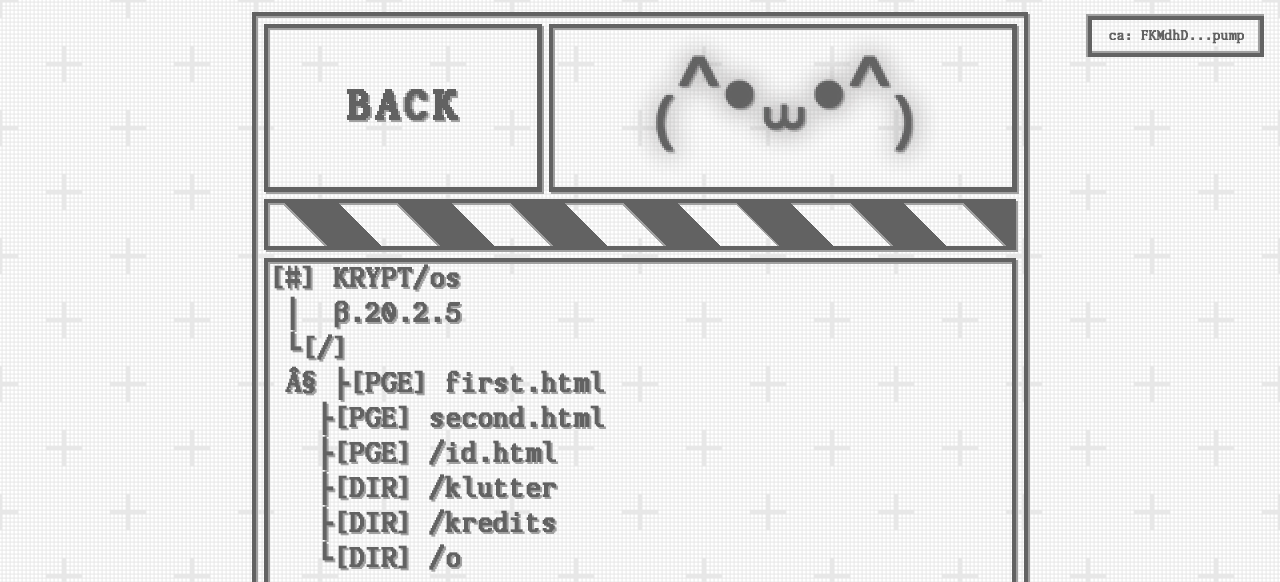
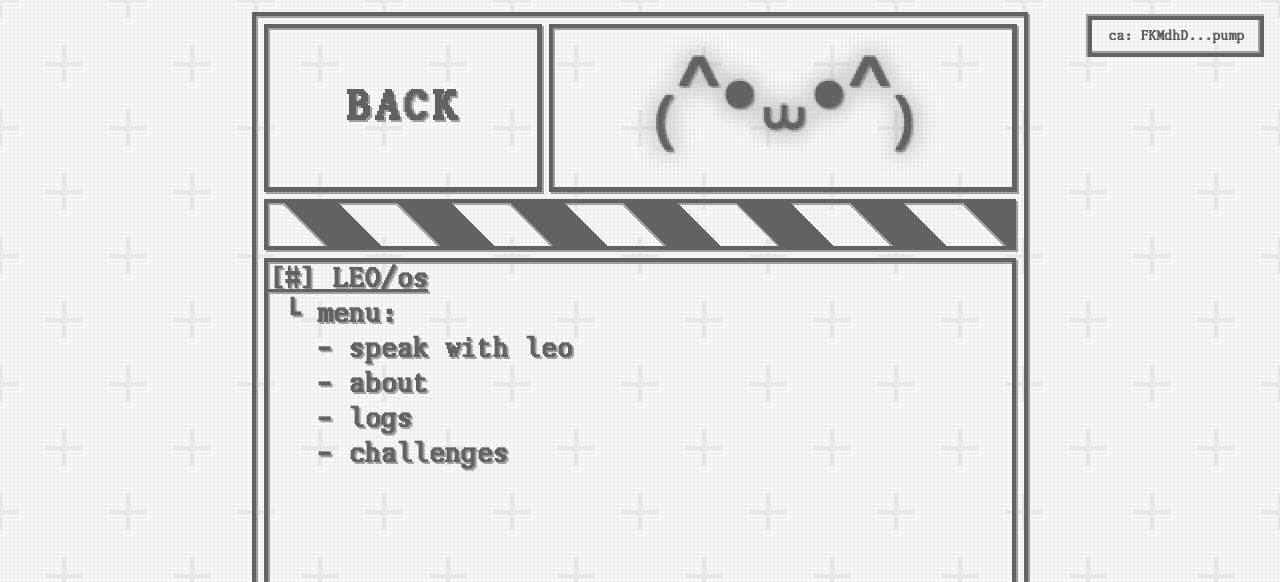
Before and after one commit to leorestored/leo-restored, a plain HTML site: page o/second.html in a window 1280 px wide. Shown: the top 582 px of the page. Drawn offline with Linux system fonts and the light colour scheme.

Commit message:
completed styling, additional menu pages worked on now

```diff
--- a/o/index.css
+++ b/o/index.css
@@ -48,6 +48,11 @@
     align-items: center;
     width: 100%;
     height: 100%;
+}
+
+body.flex {
+    min-height: 100%;
+    height: auto;
 }
 
 .grid {
@@ -392,15 +397,22 @@ html {
                     &:nth-of-type(10) { animation-delay: 1.0s; }
                 }
 
+                .folder label {
+                    font-weight: bold;
+
+                    &:hover {
+                        font-weight: bold;
+                    }
+                }
+
+                .folder p {
+                    font-weight: bold;
+                    text-decoration: underline;
+                }
+
                 .folder .content {
                     display: none;
                     margin-left: 2ch;
-
-                    &:nth-child(1n):before {
-                        content: 'Â§\00a0';
-                        float: left;
-                        text-indent: -2ch;
-                    }
                 }
 
                 .folder input[type="checkbox"] {
--- a/o/second.html
+++ b/o/second.html
@@ -56,42 +56,16 @@ __/\\\________/\\\______________________________________________________________
         <div class="invert">
             <div id="scrollable">
                 <div class="folder">
-                    <p>[#] KRYPT/os</p>
-                    <p>│&nbsp;&nbsp;β.20.2.5</p>
+                    <p>[#] LEO/os</p>
                     <input type="checkbox" id="root" checked/>
-                    <label for="root">└[/]</label>
+                    <label for="root">└ menu:</label>
                     <div class="content">
                         <div class="folder">
-                            <a href="first.html">├[PGE] first.html</a>
-                            <a href="second.html">├[PGE] second.html</a>
-                            <a href="../id/" target="_blank">├[PGE] /id.html</a>
-                            <div class="folder">
-                                <input type="checkbox" id="trash"/>
-                                <label for="trash">├[DIR] /klutter</label>
-                                <div class="content">
-                                    <a href="https://cuteboys.bruh.ltd/" target="_blank">├[LNK] manifesto.ruby</a>
-                                    <a href="https://omni.vi/OM/ELET" target="_blank">└[LNK] Omelet-Recipe.omni</a>
-                                </div>
-                            </div>
-                            <div class="folder">
-                                <input type="checkbox" id="assets"/>
-                                <label for="assets">├[DIR] /kredits</label>
-                                <div class="content">
-                                    <div class="folder">
-                                        <input type="checkbox" id="meow"/>
-                                        <label for="meow">└[DIR] Font: Miauler Mono</label>
-                                        <div class="content">
-                                            <div class="folder">
-                                                <a href="https://gitlab.com/warningnonpotablewater/miauler-mono" target="_blank">├[LNK] GitLab Repo</a>
-                                                <a href="https://www.bruh.ltd/" target="_blank">├[LNK] Ruby's Homepage</a>
-                                                <a href="../fonts/MiaulerMono-Regular.woff2">└[FNT] MiaulerMono-Regular.woff2</a>
-                                            </div>
-                                        </div>
-                                    </div>
-                                </div>
-                            </div>
+                            <a href="first.html">- speak with leo</a>
+                            <a href="second.html">- about</a>
+                            <a href="../id/" target="_blank">- logs</a>
+                            <a href="../id/" target="_blank">- challenges</a>
                             <input type="checkbox" id="o"/>
-                            <label for="o">└[DIR] /o</label>
                             <div class="content">
                                 <div class="folder">
                                     <input type="checkbox" id="friends"/>
```
